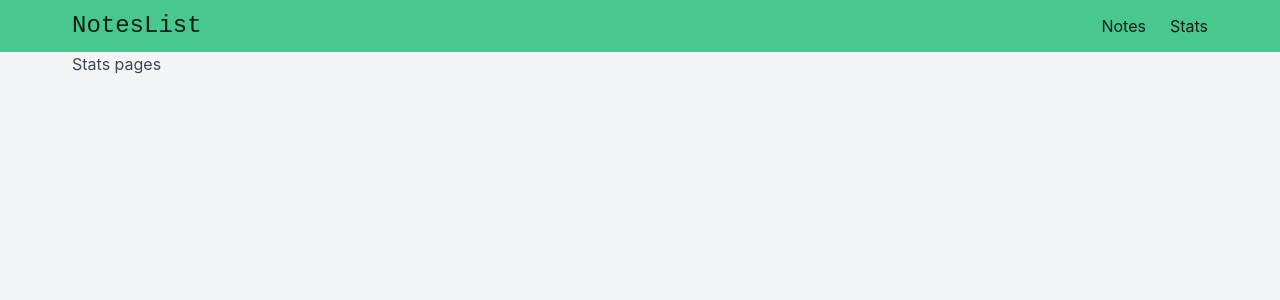
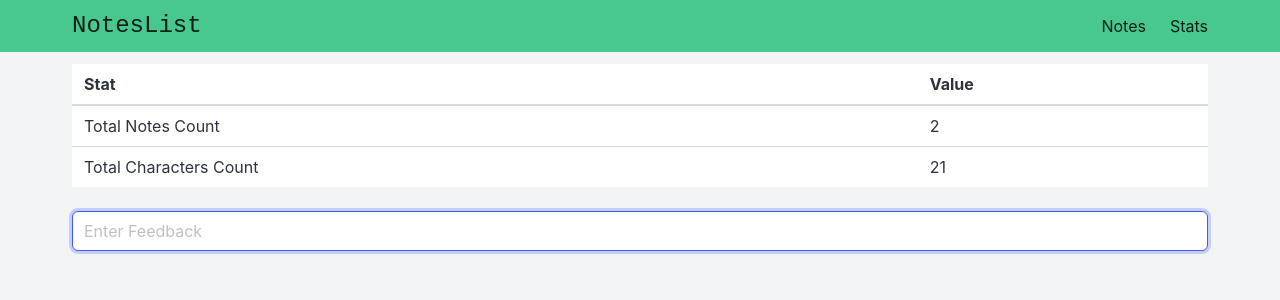
Before and after one commit to sazzad-git/notesList-vue, a Vue app: page /#/stats in a window 1280 px wide. Shown: the top 300 px of the page. Built offline with nearby package versions, Linux system fonts and the light colour scheme.

Commit message:
create custom directives

```diff
--- a/src/Views/StatsView.vue
+++ b/src/Views/StatsView.vue
@@ -1,3 +1,43 @@
 <template>
-  <div>Stats pages</div>
+  <div class="mt-3">
+    <table class="table is-fullwidth">
+      <thead>
+        <tr>
+          <th>Stat</th>
+          <th>Value</th>
+        </tr>
+      </thead>
+
+      <tbody>
+        <tr>
+          <td>Total Notes Count</td>
+          <td>{{ notesCount }}</td>
+        </tr>
+        <tr>
+          <td>Total Characters Count</td>
+          <td>{{ notesCharacters }}</td>
+        </tr>
+      </tbody>
+    </table>
+
+    <input
+      type="text"
+      class="input"
+      name=""
+      id=""
+      placeholder="Enter Feedback"
+      v-autofocus
+    />
+  </div>
 </template>
+
+<script setup>
+import { useNotesStore } from "@/stores/NotesStore";
+import { vAutofocus } from "../directives/vAoutofocus.js";
+
+const notesStore = useNotesStore();
+
+const notesCount = notesStore.totalNotesCount;
+
+const notesCharacters = notesStore.totalCharactersCount;
+</script>
--- a/src/components/Notes/AddEditNote.vue
+++ b/src/components/Notes/AddEditNote.vue
@@ -8,6 +8,7 @@
           :placeholder="placeholder"
           :value="modelValue"
           @input="$emit('update:modelValue', $event.target.value)"
+          v-autofocus
           ref="textareaRef"
         ></textarea>
       </div>
@@ -23,6 +24,7 @@
 
 <script setup>
 import { ref } from "vue";
+import { vAutofocus } from "../../directives/vAoutofocus.js";
 
 const props = defineProps({
   modelValue: {
--- /dev/null
+++ b/src/directives/vAoutofocus.js
@@ -0,0 +1,3 @@
+
+
+export const vAutofocus = { mounted(el) { el.focus(); }, };
--- a/src/stores/NotesStore.js
+++ b/src/stores/NotesStore.js
@@ -11,6 +11,18 @@ export const useNotesStore = defineStore("notesStore", () => {
     return (id) => {
       return notes.value.find((note) => note.id === id).content;
     };
+  });
+
+  const totalNotesCount = computed(() => {
+    return notes.value.length;
+  });
+
+  const totalCharactersCount = computed(() => {
+    let count = 0;
+    for (let note of notes.value) {
+      count += note.content.length;
+    }
+    return count;
   });
 
   const addNote = (noteContent) => {
@@ -37,5 +49,7 @@ export const useNotesStore = defineStore("notesStore", () => {
     deleteNote,
     getNoteContentById,
     updateNote,
+    totalNotesCount,
+    totalCharactersCount,
   };
 });
```
